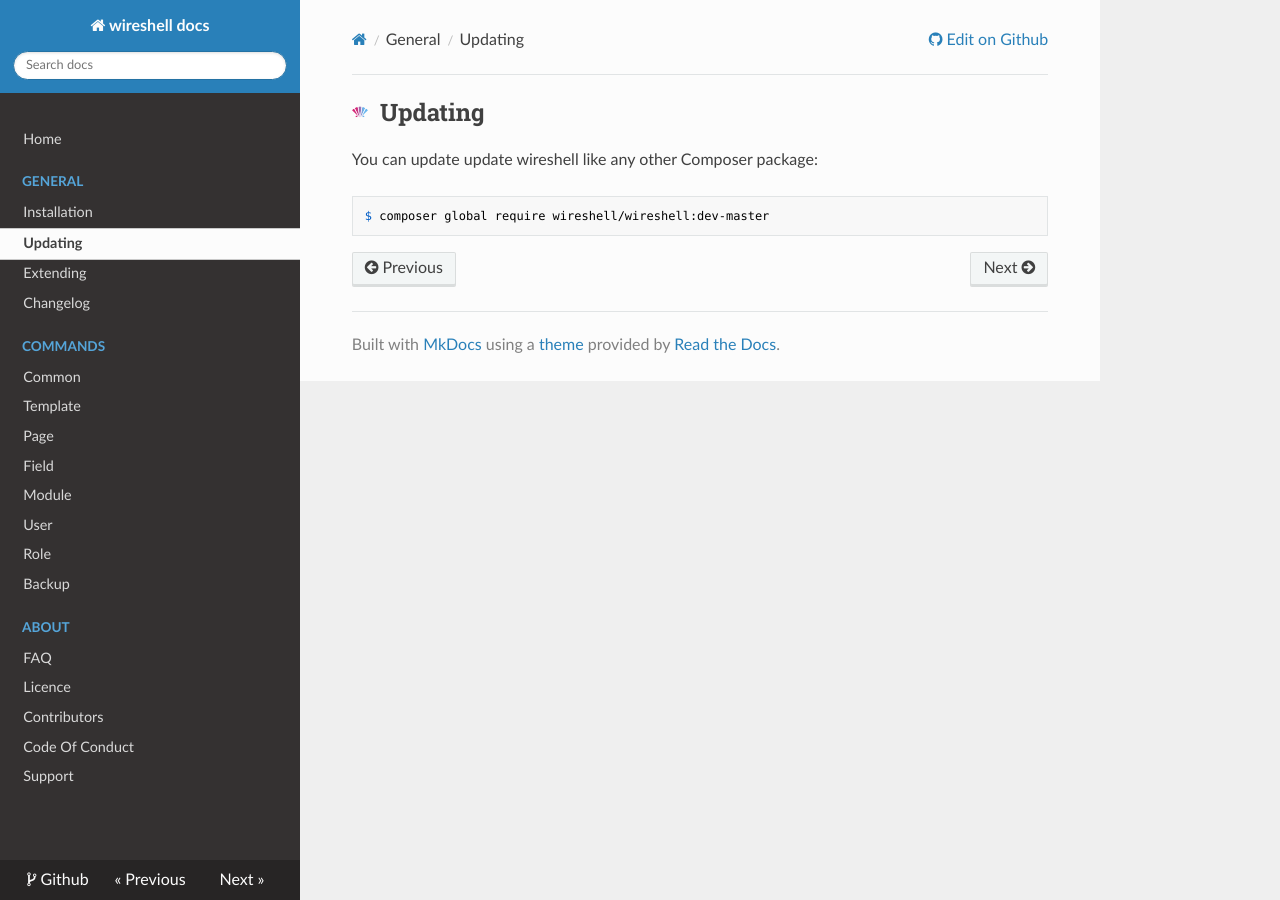
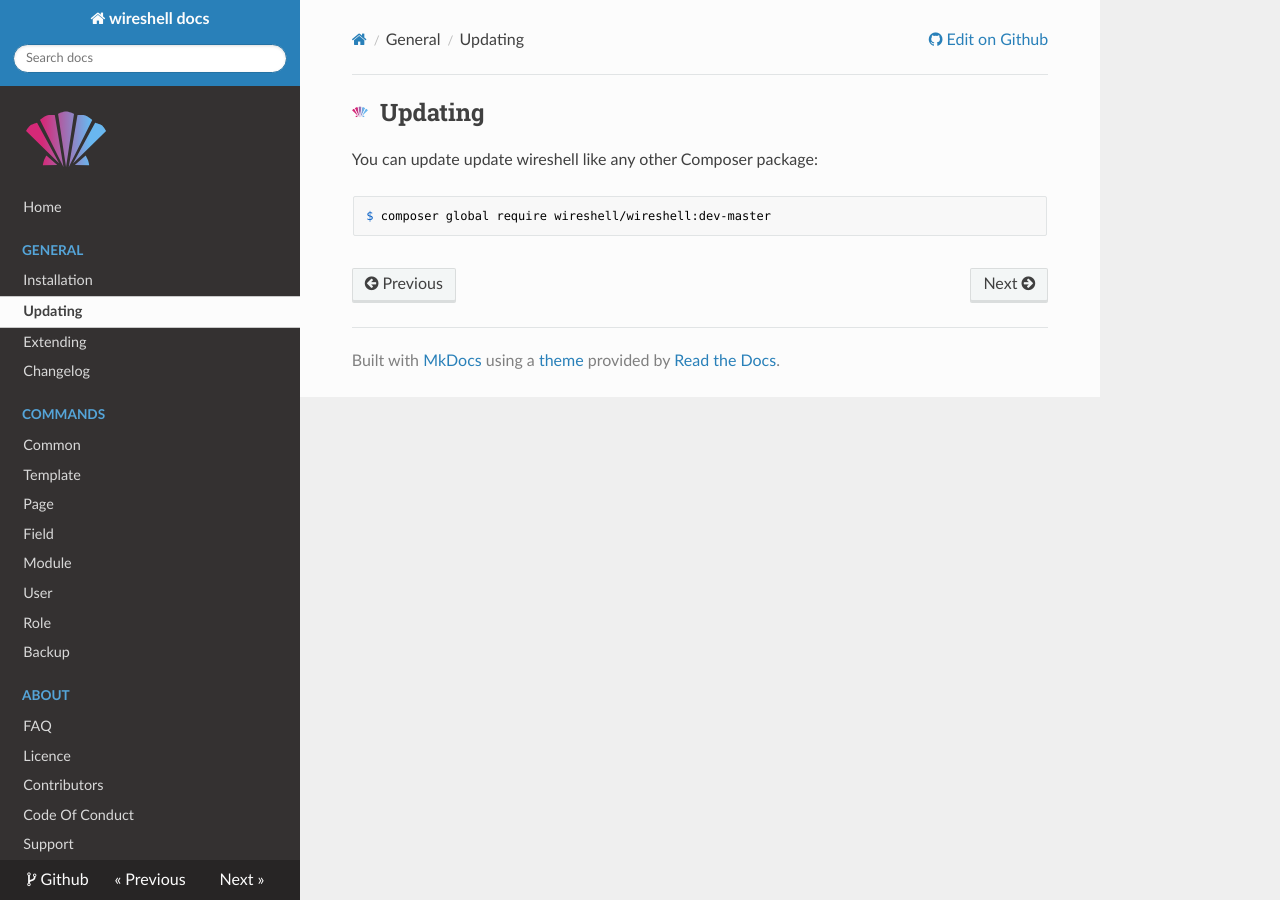
Before and after one commit to wireshell/wireshell, an MkDocs documentation site: the page built from docs/updating.md, in a window 1280 px wide. Built offline with MkDocs 1.6.1, drawn with Linux system fonts in a browser that asks for light colours; nearby versions of some CDN libraries; old or Windows-style settings are respelled for this version of MkDocs.

Commit message:
updates css

```diff
--- a/docs/assets/css/extra.css
+++ b/docs/assets/css/extra.css
@@ -1,9 +1,10 @@
 /* insert logo above menu */
 .wy-menu.wy-menu-vertical:before {
     content: '';
-    display: inline-block;
+    display: block;
     background: url(../img/logo.svg) no-repeat;
-    margin-left: 1.6em;
+    margin: 1.6em;
+    height: 56px;
 }
 
 /* do not display nested headline in menu bar except h2 */
@@ -13,9 +14,20 @@
   display: none;
 }
 
-code.bash {
+/* inline code */
+code {
+  border-radius: 2px;
+  padding: .2rem .3rem;
+  margin: 0 .1rem;
+  font-size: 82%;
+  background: rgba(111,112,114,.1);
+  color: #333;
+}
+
+/* block code */
+pre code {
+  background: #fff;
   margin-bottom: 2rem;
-  font-size: .9rem;
 }
 
 /* simulate headline */
```
